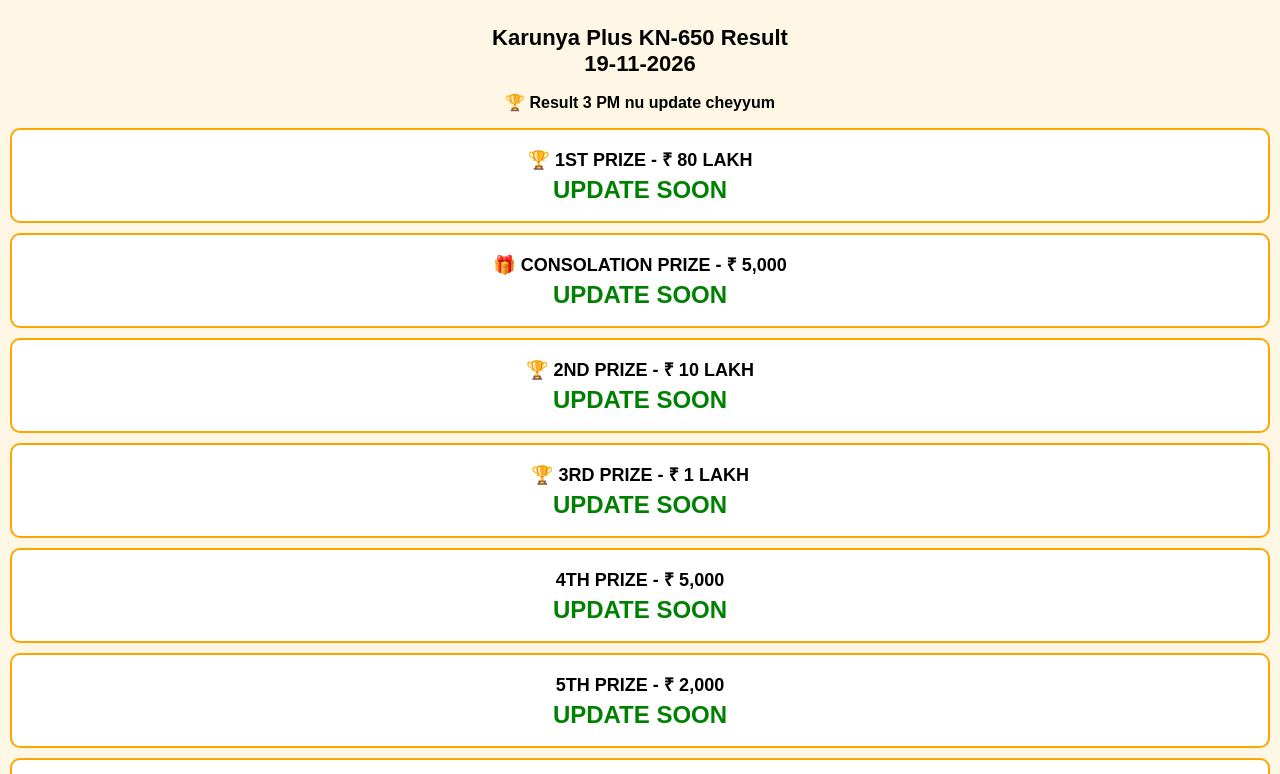
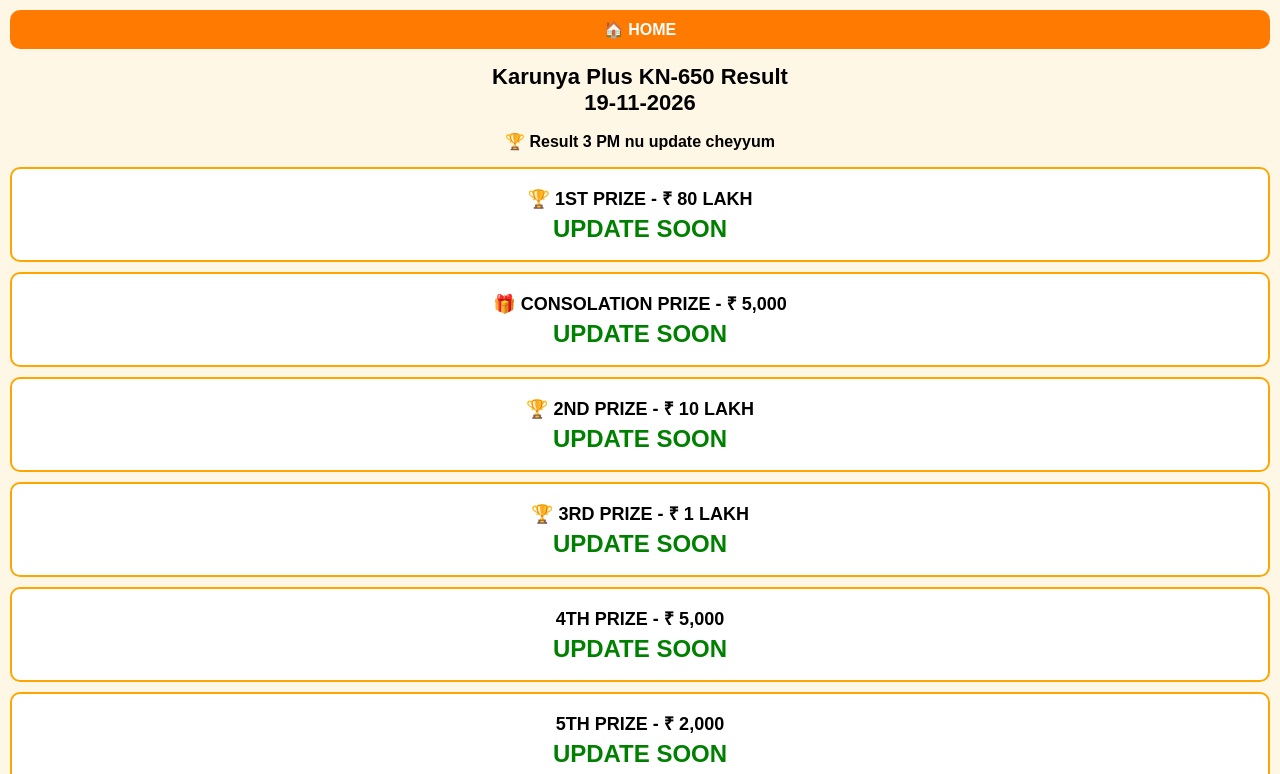
Before and after one commit to KeralaLive/KeralaLottery, a plain HTML site: page KarunyaPlusKN-650Result.html in a window 1280 px wide. Shown: the top 774 px of the page. Drawn offline with Linux system fonts and the light colour scheme.

Commit message:
Update KarunyaPlusKN-650Result.html

```diff
--- a/KarunyaPlusKN-650Result.html
+++ b/KarunyaPlusKN-650Result.html
@@ -1,3 +1,4 @@
+
 <!DOCTYPE html>
 <html>
 <head>
@@ -6,12 +7,15 @@
 <style>
 body{font-family:Arial;background:#fff7e6;margin:0;padding:10px}
 h1{text-align:center;font-size:22px}
+.home{display:block;text-align:center;background:#ff7a00;color:#fff;padding:10px;border-radius:10px;text-decoration:none;font-weight:bold;font-size:16px}
 .prize{background:#fff;border:2px solid orange;border-radius:10px;padding:12px;margin:10px 0;text-align:center}
 .prize h2{margin:5px;font-size:18px}
 .prize p{font-size:24px;color:green;font-weight:bold;margin:5px}
 </style>
 </head>
 <body>
+
+<a class="home" href="index.html">🏠 HOME</a>
 
 <h1>Karunya Plus KN-650 Result<br>19-11-2026</h1>
 <p style="text-align:center"><b>🏆 Result 3 PM nu update cheyyum</b></p>
```
